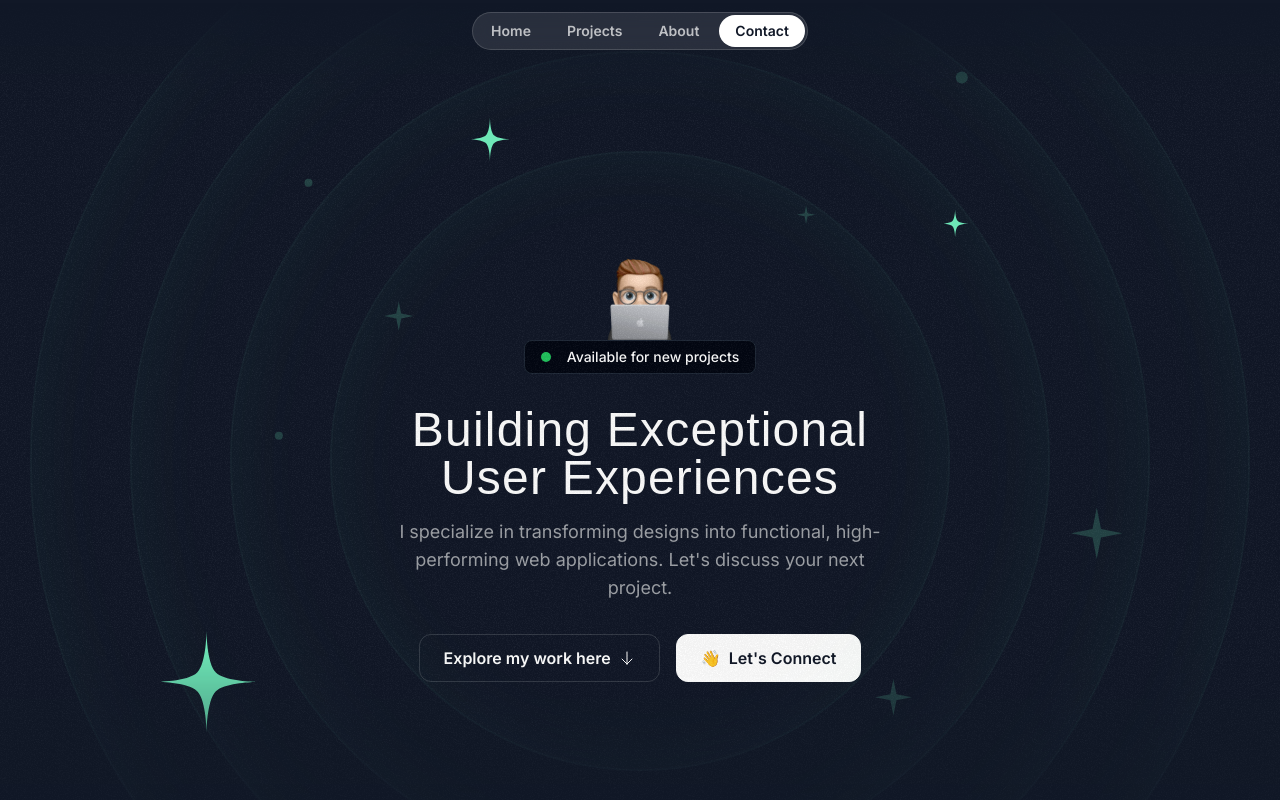
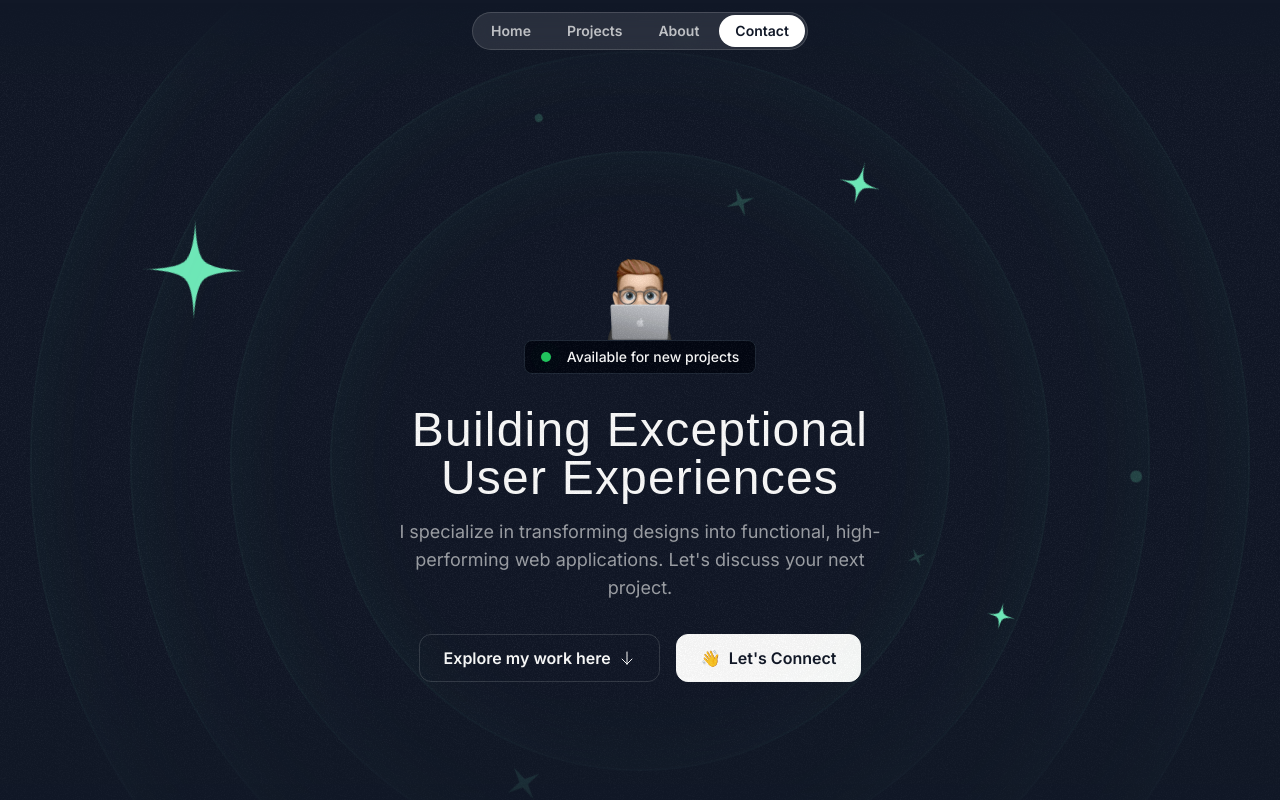
Before and after one commit to Vortechlabs/Frontend-portfolio-ibra, a Next.js app: page / in a window 1280 px wide. Shown: the top 800 px of the page. Built offline with nearby package versions, Linux system fonts and the light colour scheme; a web font is replaced by a local one.

Commit message:
animation

```diff
--- a/src/components/Card.tsx
+++ b/src/components/Card.tsx
@@ -1,12 +1,10 @@
 import grainImage from '@/assets/images/grain.jpg';
-import { PropsWithChildren } from 'react';
+import { ComponentPropsWithoutRef, PropsWithChildren } from 'react';
 import { twMerge } from 'tailwind-merge';
 
-export const Card = ({ className, children } : PropsWithChildren<{
-    className?: string;
-}>) => {
+export const Card = ({ className, children, ...other } : ComponentPropsWithoutRef<"div">) => {
     return (
-        <div className={twMerge("bg-gray-800 rounded-3xl relative z-0 overflow-hidden after:-z-10 after:content-[''] after:absolute after:inset-0 after:outline-2 after:outline after:-outline-offset-2 after:rounded-3xl after:outline-white/20 after:pointer-events-none ", className)}>
+        <div className={twMerge("bg-gray-800 rounded-3xl relative z-0 overflow-hidden after:-z-10 after:content-[''] after:absolute after:inset-0 after:outline-2 after:outline after:-outline-offset-2 after:rounded-3xl after:outline-white/20 after:pointer-events-none ", className)} {...other}>
         <div className=" absolute inset-0 -z-10 opacity-5" style={{
             backgroundImage: `url(${grainImage.src})`,
         }}></div>
--- a/src/components/HeroOrbit.tsx
+++ b/src/components/HeroOrbit.tsx
@@ -1,23 +1,36 @@
 import { PropsWithChildren } from "react"
+import { twMerge } from "tailwind-merge";
 
 export const HeroOrbit = ({
     children,
     size,
-    rotation
-} : PropsWithChildren<{size: number, rotation: number;}>) => {
+    rotation,
+    shouldOrbit = false,
+    shouldSpin = false,
+    spinDuration,
+    orbitDuration
+} : PropsWithChildren<{size: number, rotation: number; orbitDuration?: string; shouldOrbit?: boolean; shouldSpin: boolean; spinDuration: string;}>) => {
     return (
-        <div className='absolute left-1/2 top-1/2 -translate-x-1/2 -translate-y-1/2'>
-            <div className="flex items-start justify-start"
+        <div className='absolute left-1/2 top-1/2 -translate-x-1/2 -translate-y-1/2 -z-20' >
+            <div className={twMerge(shouldOrbit === true  && " animate-spin")} style={{
+                animationDuration: orbitDuration,
+            }}>
+            <div className="flex items-start justify-start "
             style={{
                 transform:  `rotate(${rotation}deg)`,
                 height: `${size}px`,
                 width: `${size}px`
             }}>
-            <div className="inline-flex"
-            style={{
-                transform: `rotate(${rotation * -1}deg)`,
-            }}>
-                {children}
+                <div className={twMerge(shouldSpin === true && "animate-spin")} style={{
+                    animationDuration: spinDuration
+                }}>
+                    <div className="inline-flex"
+                    style={{
+                        transform: `rotate(${rotation * -1}deg)`,
+                    }}>
+                        {children}
+                    </div>
+                </div>
             </div>
             </div>
       </div>
--- a/src/components/ToolboxItems.tsx
+++ b/src/components/ToolboxItems.tsx
@@ -1,5 +1,6 @@
 import { twMerge } from "tailwind-merge";
 import { TechIcon } from "./TechIcon";
+import { Fragment } from "react";
 
 export const ToolboxItems = ({items, className, itemsWrapperClassName} : {
     items:{
@@ -12,11 +13,15 @@ export const ToolboxItems = ({items, className, itemsWrapperClassName} : {
     return (
         <div className={twMerge("flex [mask-image:linear-gradient(to_right,transparent,black_10%,black_90%,transparent)]", className)}>
             <div className={twMerge("flex flex-none py-0.5 gap-6 pr-6", itemsWrapperClassName)}>
-                {items.map(item => (
-                <div key={item.title} className="inline-flex items-center gap-4 py-2 px-3 outline outline-2 outline-white/10 rounded-lg">
-                    <TechIcon component={item.iconType}/>
-                    <span  className="font-semibold">{item.title}</span>
-                </div>
+                {[...new Array(2)].fill(0).map((_, index) => (
+                    <Fragment key={index}>
+                    {items.map(item => (
+                    <div key={item.title} className="inline-flex items-center gap-4 py-2 px-3 outline outline-2 outline-white/10 rounded-lg">
+                        <TechIcon component={item.iconType}/>
+                        <span  className="font-semibold">{item.title}</span>
+                    </div>
+                    ))}
+                    </Fragment>
                 ))}
             </div>
         </div>
--- a/src/sections/Hero.tsx
+++ b/src/sections/Hero.tsx
@@ -22,41 +22,37 @@ export const HeroSection = () => {
     <div className='size-[1020px] hero-ring'></div>
     <div className='size-[1220px] hero-ring'></div>
 
-    <HeroOrbit size={800} rotation={-72}>
+    <HeroOrbit size={430} rotation={-14} shouldOrbit orbitDuration='30s' shouldSpin spinDuration='3s'>
+      <SparkleIcon className="size-8 text-emerald-300/20" />
+    </HeroOrbit>
+    <HeroOrbit size={440} rotation={79} shouldOrbit orbitDuration='32s' shouldSpin spinDuration='3s'>
+      <SparkleIcon className="size-5 text-emerald-300/20" />
+    </HeroOrbit>
+    <HeroOrbit size={520} rotation={-41} shouldOrbit orbitDuration='34s'  shouldSpin spinDuration='3s'>
+      <div className="size-2 bg-emerald-300/20 rounded-full" />
+    </HeroOrbit>
+    <HeroOrbit size={530} rotation={178} shouldOrbit orbitDuration='36s' shouldSpin spinDuration='3s'>
+      <SparkleIcon className="size-10 text-emerald-300/20" />
+    </HeroOrbit>
+    <HeroOrbit size={550} rotation={20} shouldOrbit orbitDuration='38s' shouldSpin spinDuration='6s'>
+      <StarIcon className="size-12 text-emerald-300" />
+    </HeroOrbit>
+    <HeroOrbit size={590} rotation={98} shouldOrbit orbitDuration='40s' shouldSpin spinDuration='6s'>
+      <StarIcon className="size-8 text-emerald-300" />
+    </HeroOrbit>
+    <HeroOrbit size={620} rotation={-5} shouldOrbit orbitDuration='42s'  shouldSpin spinDuration='3s'>
+      <div className="size-2 bg-emerald-300/20 rounded-full" />
+    </HeroOrbit>
+    <HeroOrbit size={710} rotation={144} shouldOrbit orbitDuration='44s'  shouldSpin spinDuration='3s'>
+      <SparkleIcon className="size-14 text-emerald-300/20" />
+    </HeroOrbit>
+    <HeroOrbit size={720} rotation={85} shouldOrbit orbitDuration='46s'  shouldSpin spinDuration='3s'>
+      <div className="size-3 bg-emerald-300/20 rounded-full" />
+    </HeroOrbit>
+    <HeroOrbit size={800} rotation={-72} shouldOrbit orbitDuration='48s' shouldSpin spinDuration='6s'>
         <StarIcon className="size-28 text-emerald-300"/>
     </HeroOrbit>
-    <HeroOrbit size={550} rotation={20}>
-      <StarIcon className="size-12 text-emerald-300" />
-    </HeroOrbit>
-    <HeroOrbit size={590} rotation={98}>
-      <StarIcon className="size-8 text-emerald-300" />
-    </HeroOrbit>
 
-
-
-
-    <HeroOrbit size={430} rotation={-14}>
-      <SparkleIcon className="size-8 text-emerald-300/20" />
-    </HeroOrbit>
-    <HeroOrbit size={440} rotation={79}>
-      <SparkleIcon className="size-5 text-emerald-300/20" />
-    </HeroOrbit>
-    <HeroOrbit size={530} rotation={178}>
-      <SparkleIcon className="size-10 text-emerald-300/20" />
-    </HeroOrbit>
-    <HeroOrbit size={710} rotation={144}>
-      <SparkleIcon className="size-14 text-emerald-300/20" />
-    </HeroOrbit>
-
-    <HeroOrbit size={720} rotation={85}>
-      <div className="size-3 bg-emerald-300/20 rounded-full" />
-    </HeroOrbit>
-    <HeroOrbit size={520} rotation={-41}>
-      <div className="size-2 bg-emerald-300/20 rounded-full" />
-    </HeroOrbit>
-    <HeroOrbit size={620} rotation={-5}>
-      <div className="size-2 bg-emerald-300/20 rounded-full" />
-    </HeroOrbit>
 
     </div>
 
@@ -65,7 +61,9 @@ export const HeroSection = () => {
       <div className='flex flex-col items-center'>
       <Image src={memojiImage} className='size-[100px]' alt="Person peeking from behind laptop" />
       <div className='bg-gray-950 border border-gray-800 px-4 py-1.5 inline-flex items-center gap-4 rounded-lg'>
-        <div className='bg-green-500 size-2.5 rounded-full'></div>
+        <div className='bg-green-500 size-2.5 rounded-full relative'>
+          <div className='absolute bg-green-500 inset-0 animate-ping-large rounded-full'></div>
+        </div>
         <div className='text-sm font-medium'>Available for new projects</div>
       </div>
       </div>
--- a/src/sections/Projects.tsx
+++ b/src/sections/Projects.tsx
@@ -58,8 +58,10 @@ export const ProjectsSection = () => {
       />
 
       <div className="flex flex-col mt-10 md:mt-20 gap-20">
-        {portfolioProjects.map(project => (
-          <Card key={project.title} className="px-8 pt-8 pb-0 md:pt-12 md:px-10 lg:pt-16 lg:px-20">
+        {portfolioProjects.map((project, projectIndex) => (
+          <Card key={project.title} className="px-8 pt-8 pb-0 md:pt-12 md:px-10 lg:pt-16 lg:px-20 sticky top-16" style={{
+            top: `calc(64px + ${projectIndex * 40}px)`
+          }}>
 
             <div className="lg:grid lg:grid-cols-2 lg:gap-16">
               <div className="lg:pb-16">
--- a/src/sections/Tape.tsx
+++ b/src/sections/Tape.tsx
@@ -1,4 +1,5 @@
 import StarIcon from "@/assets/icons/star.svg"
+import { Fragment } from "react";
 
 const words = [
   "Performant",
@@ -19,12 +20,16 @@ export const TapeSection = () => {
   <div className="py-16 lg:py-24 overflow-x-clip">
     <div className="bg-gradient-to-r from-emerald-300 to-sky-400  -rotate-3 -mx-1">
       <div className="flex [mask-image:linear-gradient(to_right,transparent,black_10%,black_90%,transparent)]">
-        <div className="flex flex-none gap-4 py-3">
+        <div className="flex flex-none gap-4 pr-4 py-3 animate-move-left [animation-duration:30s]" >
+          {[...new Array(2)].fill(0).map((_, idx) => (
+            <Fragment key={idx}>
             {words.map((word) => (
               <div key={word} className="inline-flex gap-4 items-center">
                 <span className="text-gray-900 uppercase font-semibold text-sm">{word}</span>
                 <StarIcon className="size-6 text-gray-900 -rotate-10"/>
               </div>
+            ))}
+            </Fragment>
           ))}
         </div>
       </div>
--- a/tailwind.config.ts
+++ b/tailwind.config.ts
@@ -24,7 +24,36 @@ const config: Config = {
       fontFamily: {
         sans: 'var(--font-sans)',
         serif: 'var(--font-serif)'
-      }
+      },
+      animation: {
+        'ping-large': "ping-large 1s ease-in-out infinite",
+        'move-left' : "move-left 1s linear infinite",
+        'move-right' : "move-right 1s linear infinite"
+      },
+      keyframes: {
+        'ping-large': {
+          '75%, 100%': {
+            transform: 'scale(3)',
+            opacity: '0',
+          }
+        },
+        'move-left': {
+          '0%' : {
+            transform: 'translateX(0%)'
+          },
+          '100%': {
+            transform: 'translateX(-50%)'
+          }
+        },
+        'move-right': {
+          '0%' : {
+            transform: 'translateX(-50%)'
+          },
+          '100%': {
+            transform: 'translateX(0%)'
+          }
+        }
+      },
     },
   },
   plugins: [],
```
Also changed, not shown: src/sections/About.tsx (+84 -55 lines), src/sections/Testimonials.tsx (+8 -3 lines), package.json (line endings or trailing spaces). Lines whose indentation alone changed are shown as unchanged.
